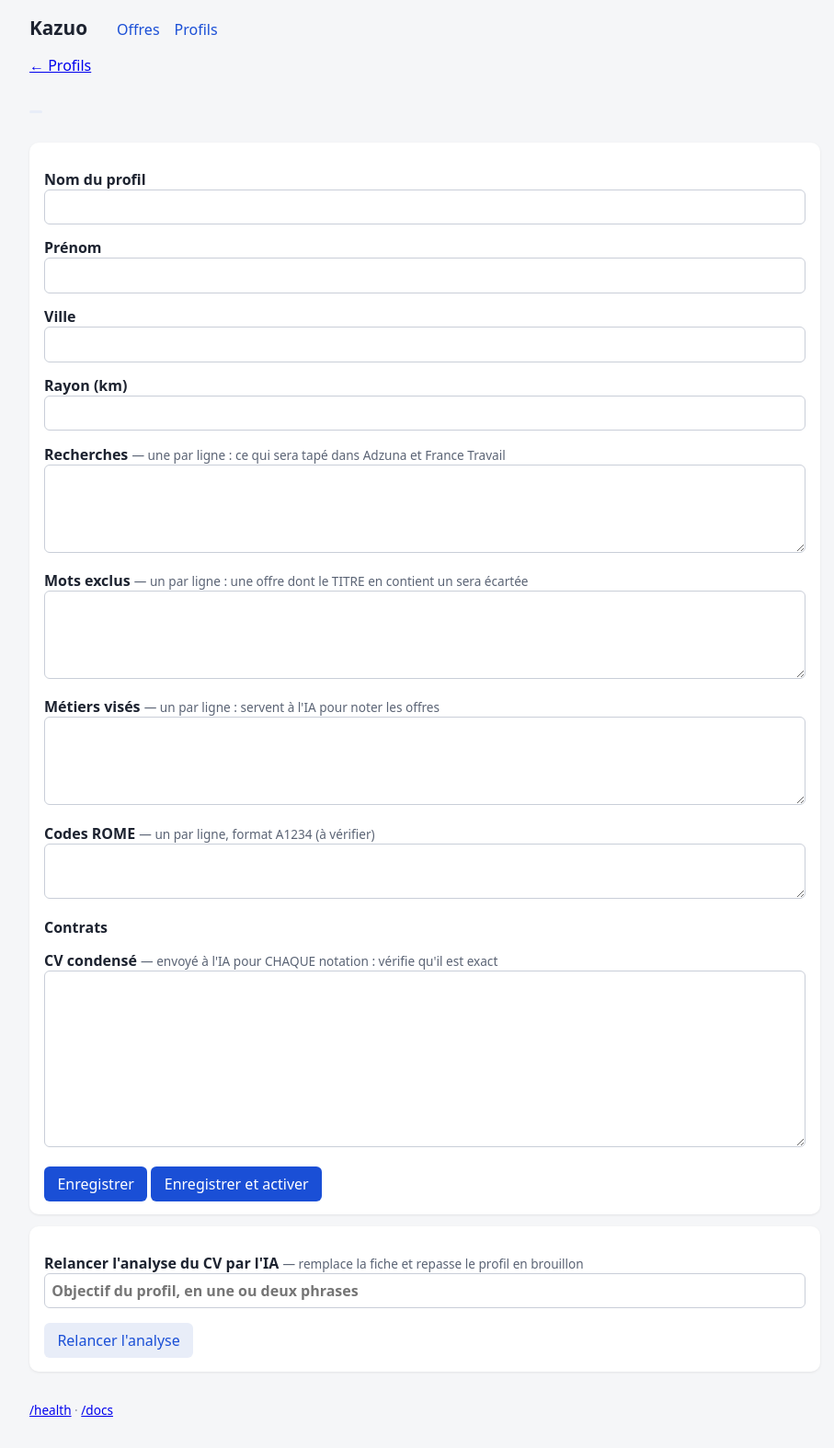
After one commit to ELGHUOST/kazuo, a FastAPI app: template app/templates/profile_edit.html in a window 1280 px wide. The commit adds this page. Shown: the whole page at 92% size, without its empty margins (178-1085 px from the left). Run offline with FastAPI, Linux system fonts and the light colour scheme; the template is opened without the code that fills it, so the values that code supplies are empty; parts of the project's set-up code (start-up, migrations or seed data) failed here and were passed over.

Commit message:
Pages des profils : validation, correction, pause ; l'IA ne modifie que les brouillons

```diff
--- a/app/llm/tasks.py
+++ b/app/llm/tasks.py
@@ -121,7 +121,7 @@ def profile_from_cv(payload: dict) -> dict:
         conn.execute(
             """UPDATE profiles SET jobs = ?, keywords = ?, excluded = ?, rome_codes = ?,
                                    contracts = ?, cv_summary = ?, updated_at = ?
-               WHERE id = ?""",
+               WHERE id = ? AND status = 'draft'""",
             (dumps(fiche.metiers), dumps(fiche.recherches), dumps(fiche.mots_exclus),
              dumps(fiche.codes_rome), dumps(fiche.contrats), fiche.cv_condense.en_texte(),
              datetime.now(timezone.utc).isoformat(timespec="seconds"), payload["profile_id"]),
--- a/app/main.py
+++ b/app/main.py
@@ -14,7 +14,9 @@ from app.config import settings
 from app.db import migrate, session
 from app.llm import queue, tasks  # noqa: F401  (tasks enregistre les types de tâches)
 from app.routers import llm as llm_router
+from app.routers import pages_profils
 from app.routers import profiles as profiles_router
+from app.web import templates
 
 TZ = ZoneInfo(settings.tz)
 
@@ -34,26 +36,7 @@ async def lifespan(app: FastAPI):
 app = FastAPI(title="Kazuo", version="0.1.0", lifespan=lifespan)
 app.include_router(llm_router.router)
 app.include_router(profiles_router.router)
-templates = Jinja2Templates(directory=Path(__file__).parent / "templates")
-
-
-def paris(iso: str | None) -> str:
-    """'2026-11-11T04:12:42Z' (UTC) → '11/11/2026 05:12' (heure de Paris)."""
-    if not iso:
-        return "date inconnue"
-    try:
-        return datetime.fromisoformat(iso).astimezone(TZ).strftime("%d/%m/%Y %H:%M")
-    except ValueError:
-        return iso
-
-
-def safe_url(url: str | None) -> str:
-    """N'autorise que les liens http(s) : une source ne doit pas pouvoir injecter un lien javascript:."""
-    return url if url and url.startswith(("https://", "http://")) else "#"
-
-
-templates.env.filters["paris"] = paris
-templates.env.filters["safe_url"] = safe_url
+app.include_router(pages_profils.router)
 
 
 def _check_ollama() -> dict:
--- a/app/routers/profiles.py
+++ b/app/routers/profiles.py
@@ -60,5 +60,7 @@ def relancer_analyse(profile_id: int, objectif: Annotated[str, Form()] = "") ->
     with session() as conn:
         if conn.execute("SELECT 1 FROM profiles WHERE id = ?", (profile_id,)).fetchone() is None:
             raise HTTPException(status_code=404, detail="profil introuvable")
+    with session() as conn:
+        conn.execute("UPDATE profiles SET status = 'draft' WHERE id = ?", (profile_id,))
     job_id = queue.enqueue("profile_from_cv", {"profile_id": profile_id, "objectif": objectif.strip()})
     return {"job_id": job_id}
--- /dev/null
+++ b/app/templates/base.html
@@ -0,0 +1,39 @@
+<!doctype html>
+<html lang="fr">
+<head>
+  <meta charset="utf-8">
+  <meta name="viewport" content="width=device-width, initial-scale=1">
+  {% block head %}{% endblock %}
+  <title>{% block title %}Kazuo{% endblock %}</title>
+  <style>
+    body { font-family: system-ui, sans-serif; max-width: 860px; margin: 0 auto; padding: 1rem; background: #f5f6f8; color: #1d2330; }
+    nav { display: flex; gap: 1rem; align-items: baseline; margin-bottom: 1rem; }
+    nav .logo { font-weight: 700; font-size: 1.3rem; margin-right: 1rem; }
+    nav a { color: #1a4fd6; text-decoration: none; }
+    .carte { background: #fff; border-radius: 10px; padding: .9rem 1rem; margin: .8rem 0; box-shadow: 0 1px 3px rgba(0,0,0,.08); }
+    .ligne { color: #5b6475; font-size: .92rem; margin-top: .3rem; }
+    .desc { font-size: .9rem; color: #333a47; margin-top: .5rem; }
+    .badge { display: inline-block; font-size: .72rem; padding: .1rem .45rem; border-radius: 6px; background: #e8edf8; color: #1a4fd6; margin-right: .4rem; vertical-align: middle; }
+    .badge.draft { background: #fff3cd; color: #8a6100; }
+    .badge.active { background: #d9f2e3; color: #17663a; }
+    .badge.paused { background: #eceef2; color: #5b6475; }
+    .alerte { background: #fff3cd; border-radius: 8px; padding: .6rem .8rem; margin: .8rem 0; }
+    .succes { background: #d9f2e3; border-radius: 8px; padding: .6rem .8rem; margin: .8rem 0; }
+    .erreur { background: #fde2e1; color: #8a1c1c; border-radius: 8px; padding: .6rem .8rem; margin: .8rem 0; }
+    label { display: block; font-weight: 600; margin-top: .9rem; }
+    .aide { font-weight: 400; color: #5b6475; font-size: .85rem; }
+    input[type=text], input[type=number], textarea { width: 100%; box-sizing: border-box; padding: .45rem; border: 1px solid #c9ced8; border-radius: 6px; font: inherit; }
+    textarea { min-height: 6rem; }
+    button { margin-top: 1rem; padding: .5rem .9rem; border: 0; border-radius: 6px; background: #1a4fd6; color: #fff; font: inherit; cursor: pointer; }
+    button.secondaire { background: #e8edf8; color: #1a4fd6; }
+    a.titre { color: #1a4fd6; font-weight: 600; text-decoration: none; }
+    details { margin-top: .4rem; font-size: .9rem; }
+    footer { color: #8a92a3; font-size: .85rem; margin: 2rem 0 1rem; }
+  </style>
+</head>
+<body>
+  <nav><span class="logo">Kazuo</span><a href="/">Offres</a><a href="/profils">Profils</a></nav>
+  {% block content %}{% endblock %}
+  <footer><a href="/health">/health</a> · <a href="/docs">/docs</a></footer>
+</body>
+</html>
--- /dev/null
+++ b/app/templates/profile_edit.html
@@ -0,0 +1,50 @@
+{% extends "base.html" %}
+{% block head %}{% if analyse_en_cours %}<meta http-equiv="refresh" content="5">{% endif %}{% endblock %}
+{% block title %}Kazuo — {{ p.name }}{% endblock %}
+{% block content %}
+<p><a href="/profils">← Profils</a></p>
+<h2>{{ p.name }} <span class="badge {{ p.status }}">{{ libelles[p.status] }}</span></h2>
+
+{% if analyse_en_cours %}
+<div class="alerte">⏳ L'IA analyse le CV, la page se rafraîchit toute seule.
+  Attends la fin avant de modifier : son résultat remplacerait tes modifications.</div>
+{% endif %}
+{% if erreur %}<div class="erreur">{{ erreur }}</div>{% endif %}
+{% if message %}<div class="succes">{{ message }}</div>{% endif %}
+
+<form method="post" action="/profils/{{ p.id }}" class="carte">
+  <label>Nom du profil <input type="text" name="name" value="{{ p.name }}" required></label>
+  <label>Prénom <input type="text" name="first_name" value="{{ p.first_name }}" required></label>
+  <label>Ville <input type="text" name="city" value="{{ p.city }}" required></label>
+  <label>Rayon (km) <input type="number" name="radius_km" value="{{ p.radius_km }}" min="5" max="100" required></label>
+
+  <label>Recherches <span class="aide">— une par ligne : ce qui sera tapé dans Adzuna et France Travail</span>
+    <textarea name="keywords">{{ p.keywords|join("\n") }}</textarea></label>
+  <label>Mots exclus <span class="aide">— un par ligne : une offre dont le TITRE en contient un sera écartée</span>
+    <textarea name="excluded">{{ p.excluded|join("\n") }}</textarea></label>
+  <label>Métiers visés <span class="aide">— un par ligne : servent à l'IA pour noter les offres</span>
+    <textarea name="jobs">{{ p.jobs|join("\n") }}</textarea></label>
+  <label>Codes ROME <span class="aide">— un par ligne, format A1234 (à vérifier)</span>
+    <textarea name="rome_codes" style="min-height:3rem">{{ p.rome_codes|join("\n") }}</textarea></label>
+
+  <label>Contrats</label>
+  {% for c in contrats_possibles %}
+  <label style="display:inline-block;font-weight:400;margin-right:1rem">
+    <input type="checkbox" name="contracts" value="{{ c }}" {% if c in p.contracts %}checked{% endif %}> {{ c }}</label>
+  {% endfor %}
+
+  <label>CV condensé <span class="aide">— envoyé à l'IA pour CHAQUE notation : vérifie qu'il est exact</span>
+    <textarea name="cv_summary" style="min-height:12rem">{{ p.cv_summary or "" }}</textarea></label>
+
+  <button name="action" value="enregistrer">Enregistrer</button>
+  {% if p.status != "active" %}<button name="action" value="activer">Enregistrer et activer</button>{% endif %}
+  {% if p.status == "active" %}<button name="action" value="pause" class="secondaire">Mettre en pause</button>{% endif %}
+</form>
+
+<form method="post" action="/profils/{{ p.id }}/analyse" class="carte">
+  <label>Relancer l'analyse du CV par l'IA
+    <span class="aide">— remplace la fiche et repasse le profil en brouillon</span>
+    <input type="text" name="objectif" placeholder="Objectif du profil, en une ou deux phrases"></label>
+  <button class="secondaire">Relancer l'analyse</button>
+</form>
+{% endblock %}
```
Also changed, not shown: app/routers/pages_profils.py (added, +153 -0 lines), app/templates/offers.html (+6 -29 lines), app/templates/profiles.html (added, +17 -0 lines), app/web.py (added, +30 -0 lines).
